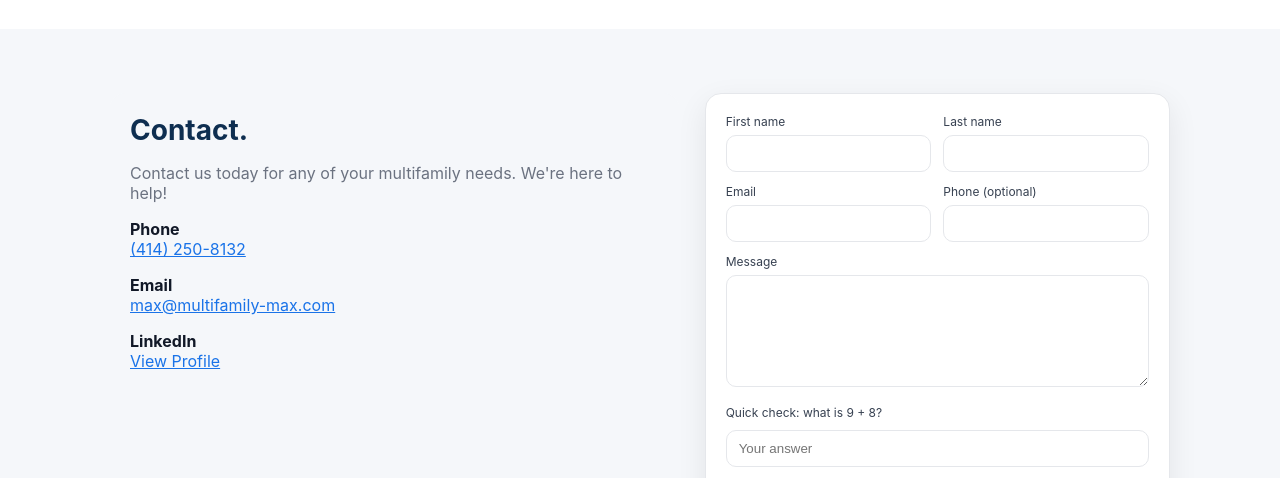
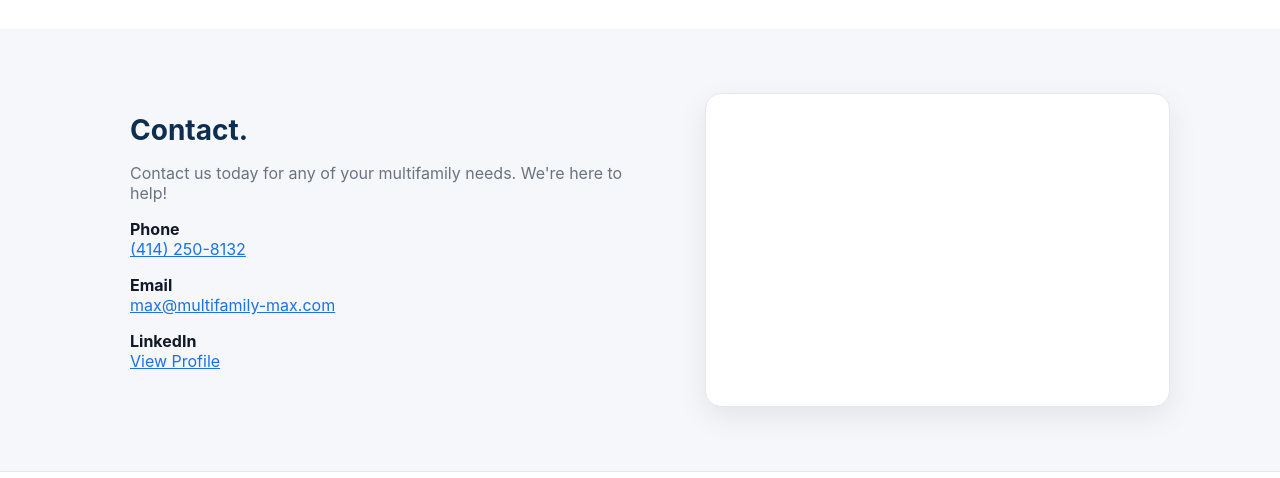
Before and after one commit to multifamilymax/multifamily-max-site, a plain HTML site: page index.html in a window 1280 px wide. Shown: the part 5210-5688 px from the top of the page. Drawn offline with Linux system fonts and the light colour scheme; a script that the page names is missing.

Commit message:
Replace contact form with HubSpot embed
Co-Authored-By: Claude Sonnet 4.6 <noreply@anthropic.com>

```diff
--- a/index.html
+++ b/index.html
@@ -548,40 +548,8 @@
           <p><strong>Email</strong><br/><a id="contact-email" href="mailto:max@multifamily-max.com">max@multifamily-max.com</a></p>
         </div>
         <div id="contact-box" class="card" style="padding:20px">
-          <form id="contact-form" novalidate>
-            <input type="text" name="hp" style="display:none">
-            <div style="display:grid;grid-template-columns:1fr 1fr;gap:12px">
-              <div>
-                <label class="small" style="color:#374151">First name</label>
-                <input class="input" name="first" type="text" required>
-              </div>
-              <div>
-                <label class="small" style="color:#374151">Last name</label>
-                <input class="input" name="last" type="text">
-              </div>
-              <div>
-                <label class="small" style="color:#374151">Email</label>
-                <input class="input" name="email" type="email" required>
-              </div>
-              <div>
-                <label class="small" style="color:#374151">Phone (optional)</label>
-                <input class="input" name="phone" type="tel">
-              </div>
-              <div style="grid-column:1/-1">
-                <label class="small" style="color:#374151">Message</label>
-                <textarea class="textarea" name="message" rows="6" required></textarea>
-              </div>
-            </div>
-            <div style="margin-top:14px;">
-              <label class="small" style="color:#374151" id="contact-captcha-label"></label>
-              <input class="input" id="contact-captcha-input" type="text" inputmode="numeric" autocomplete="off" placeholder="Your answer" style="margin-top:4px;">
-            </div>
-            <button type="submit"
-                    style="margin-top:14px;background:#10B981;color:#fff;border:none;padding:12px 16px;border-radius:10px;font-weight:700;cursor:pointer">
-              Send
-            </button>
-            <div id="contact-status" class="status" style="color:#374151"></div>
-          </form>
+          <script src="https://js-na2.hsforms.net/forms/embed/244135941.js" defer></script>
+          <div class="hs-form-frame" data-region="na2" data-form-id="8a19573e-6580-4916-a97c-41c8167d331a" data-portal-id="244135941"></div>
         </div>
       </div>
     </section>
```
